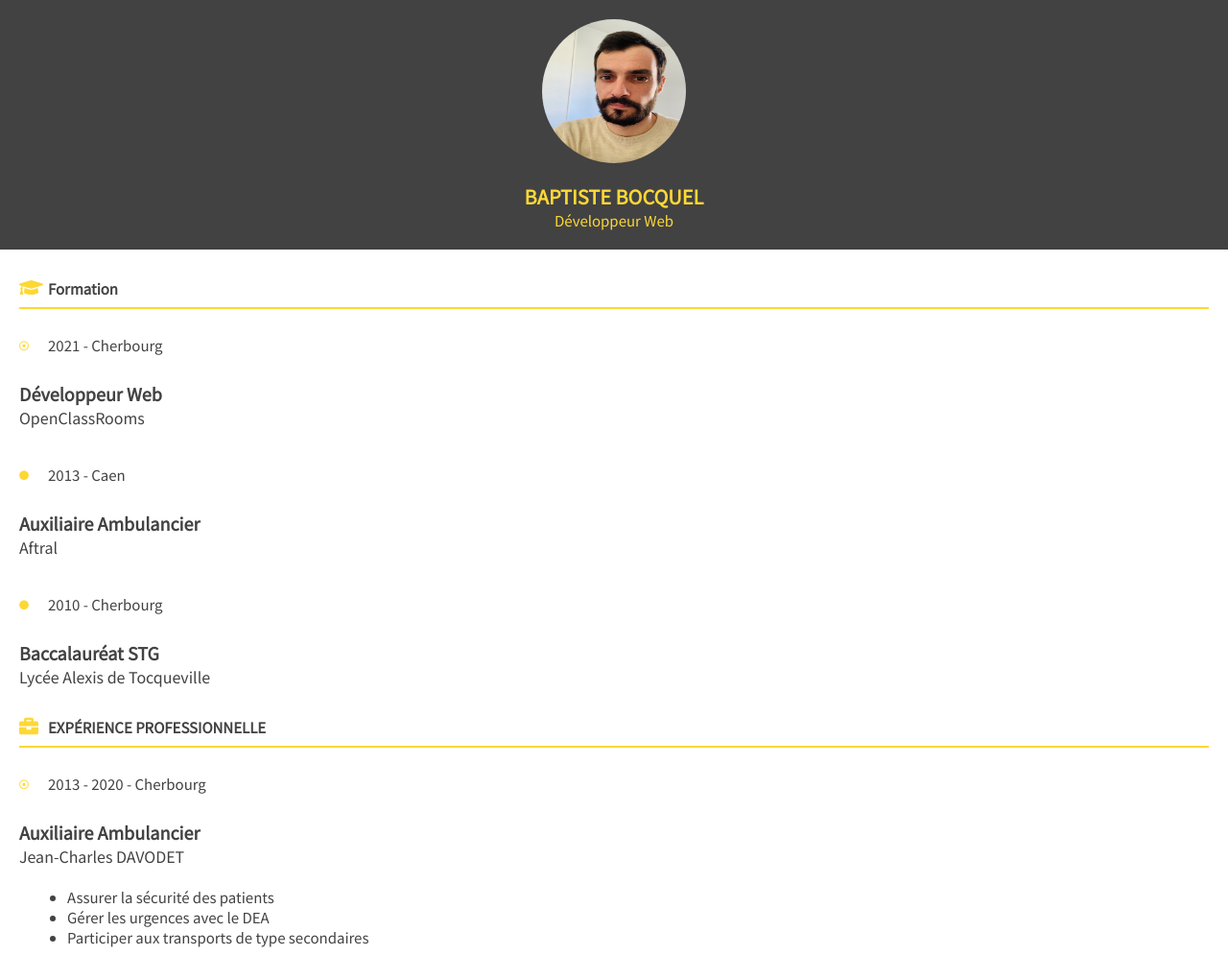
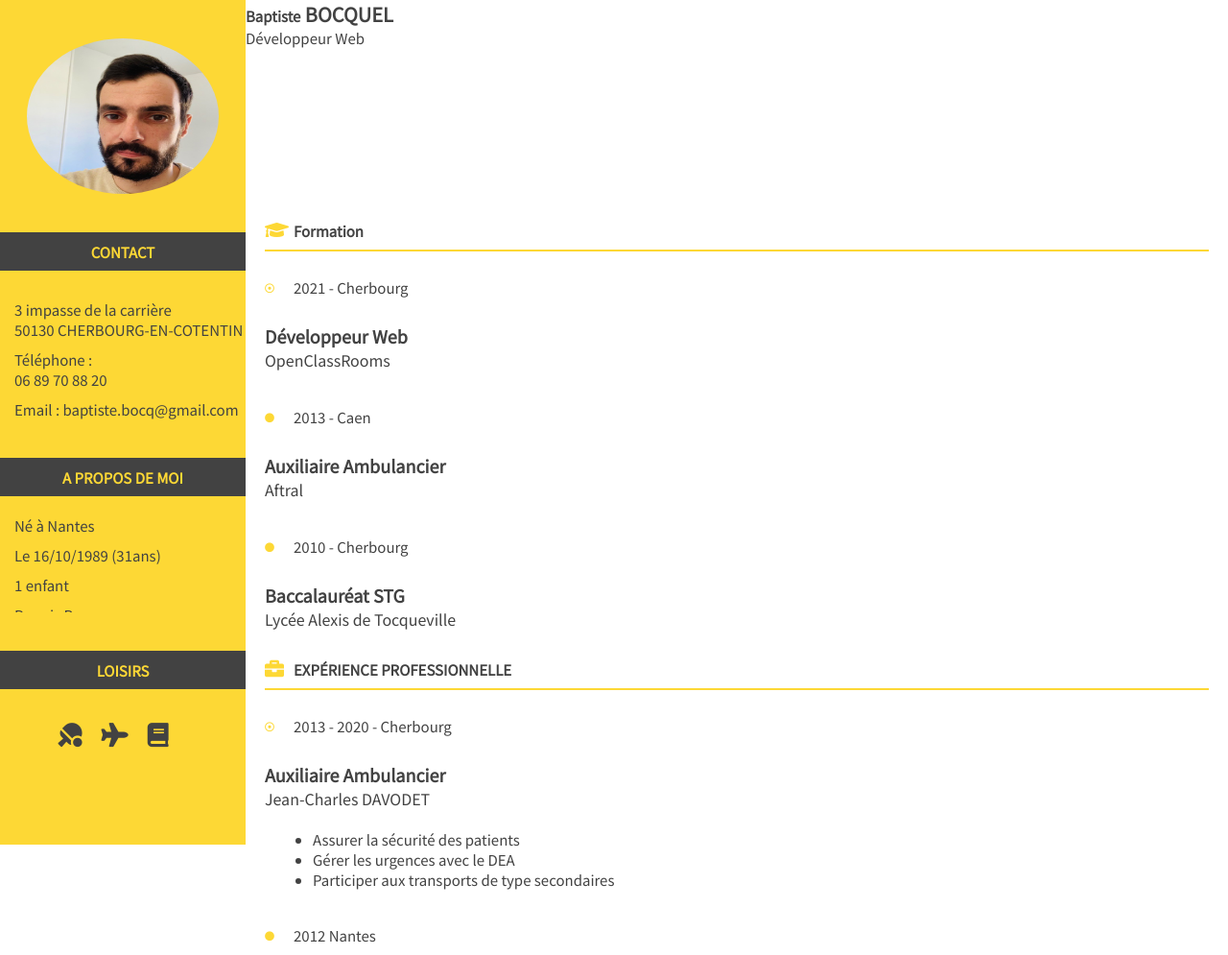
Before and after one commit to BaptisteBocquel/CV_OC, a plain HTML site: page index.html in a window 1280 px wide. Shown: the top 995 px of the page at 96% size. Drawn offline with Linux system fonts and the light colour scheme.

Commit message:
CSS ordi partie gauche

```diff
--- a/index.html
+++ b/index.html
@@ -27,13 +27,17 @@
             </section>
 
             <section id="a_propos">
-                <h2>À PROPOS DE MOI</h2>
-                <p></p>
+                <h2>A PROPOS DE MOI</h2>
+                <p> Né à Nantes </p>
+                <p> Le 16/10/1989 (31ans) </p>
+                <p> 1 enfant </p>
+                <p> Permis B </p>
             </section>
 
             <section id="loisirs">
                 <h2>LOISIRS</h2>
 
+                <div id="box_icone">
                     <div class="icone_loisirs">
                         <i class="fas fa-table-tennis"></i>
                     </div>
@@ -44,6 +48,7 @@
 
                     <div class="icone_loisirs">
                         <i class="fas fa-book"></i>
+                    </div>
                 </div>
             </section>
         </div>
--- a/style.css
+++ b/style.css
@@ -31,13 +31,15 @@ h4{
 }
 
 #contact, #a_propos, #loisirs, #presentation{
-    display: none;
+    visibility : hidden;
+    height : 0px;
+
 }
 
 #gauche{
     background-color: #424242;
-    padding-top: 20px;
-    padding-bottom: 20px;
+    padding-top: 40px;
+    padding-bottom: 40px;
     display: flex;
     flex-direction: column;
     align-items: center;
@@ -148,6 +150,7 @@ footer{
     color: #FDD835;
     padding-left: 20px;
     padding-right: 20px;
+    padding-bottom : 20px;
 }
 
 #telephone br{
@@ -174,3 +177,120 @@ footer section{
 .icone_loisirs{
     margin-right: 20px;
 }
+
+@media screen and (min-width : 1024px){
+    #contact, #a_propos, #loisirs, #presentation{
+        visibility : visible;
+        height: 200px;
+    }
+
+    #gauche{
+        position:fixed;
+        align-items: flex-start;
+        background-color: #FDD835;
+        color: #424242;
+        height: 100%;
+        width: 20%;
+    }
+
+    #photo{
+        overflow: hidden;
+        background-image: url("Images/IMG_4068.jpg");
+        background-size: 200px 200px;
+        background-repeat:no-repeat ;
+        border-radius: 50%;
+        -webkit-border-radius:50%;
+        -moz-border-radius:50%;
+        width: 200px;
+        height: 200px;
+        margin: 0 auto;
+
+    }
+
+    #presentation_2{
+        display:none;
+    }
+
+    footer{
+        display : none;
+    }
+
+    body{
+        display:flex;
+    }
+
+    #droite{
+        width: 80%;
+        position: relative;
+        left:20%;
+    }
+
+    #contact{
+        width: 100%;
+        display:flex;
+        flex-direction: column;
+        margin-top: 40px;
+    }
+
+    #contact h2{
+        text-align: center;
+        padding-top: 10px;
+        height: 30px;
+        background-color: #424242;
+        color: #FDD835;
+        margin-bottom : 20px;
+    }
+
+    #contact p{
+        margin-top: 10px;
+        padding-left: 15px;
+    }
+
+    #a_propos{
+        margin-top: 40px;
+        width: 100%;
+        overflow: hidden;
+    }
+
+    #a_propos h2{
+        text-align: center;
+        padding-top: 10px;
+        height: 30px;
+        background-color: #424242;
+        color: #FDD835;
+        margin-bottom: 20px;
+
+    }
+    #a_propos p{
+        margin-top: 10px;
+        padding-left: 15px;
+        padding-right: 15px;
+    }
+
+    #loisirs{
+        width: 100%;
+        display:flex;
+        flex-direction: column;
+        margin-top: 40px;
+    }
+
+    #loisirs h2{
+        text-align: center;
+        padding-top: 10px;
+        height: 30px;
+        background-color: #424242;
+        color: #FDD835;
+        margin-bottom : 15px;
+    }
+
+    #box_icone{
+        display: flex;
+        width: 100%;
+        justify-content: center;
+        margin-top: 20px;
+    }
+
+    .icone_loisirs i{
+        font-size: 25px;
+    }
+}
```
Lines whose indentation alone changed are shown as unchanged.
